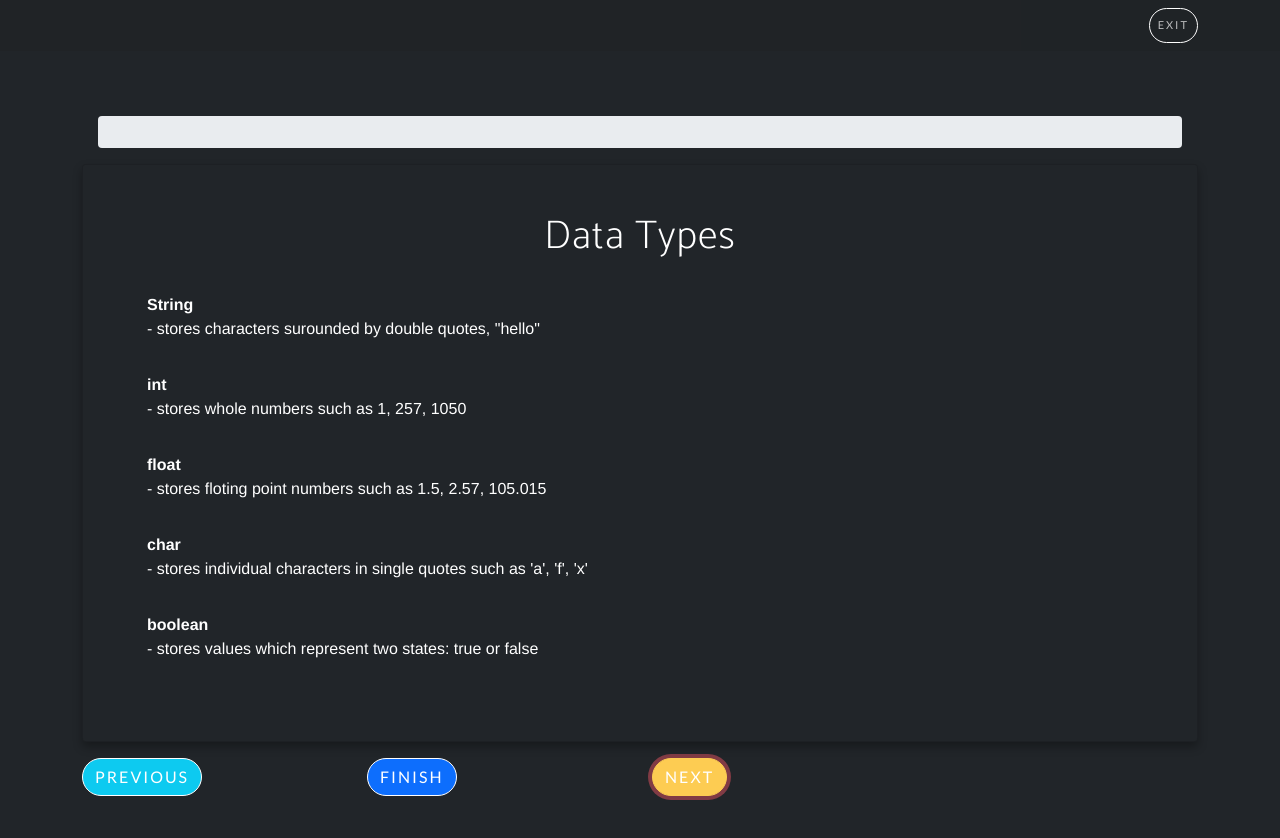
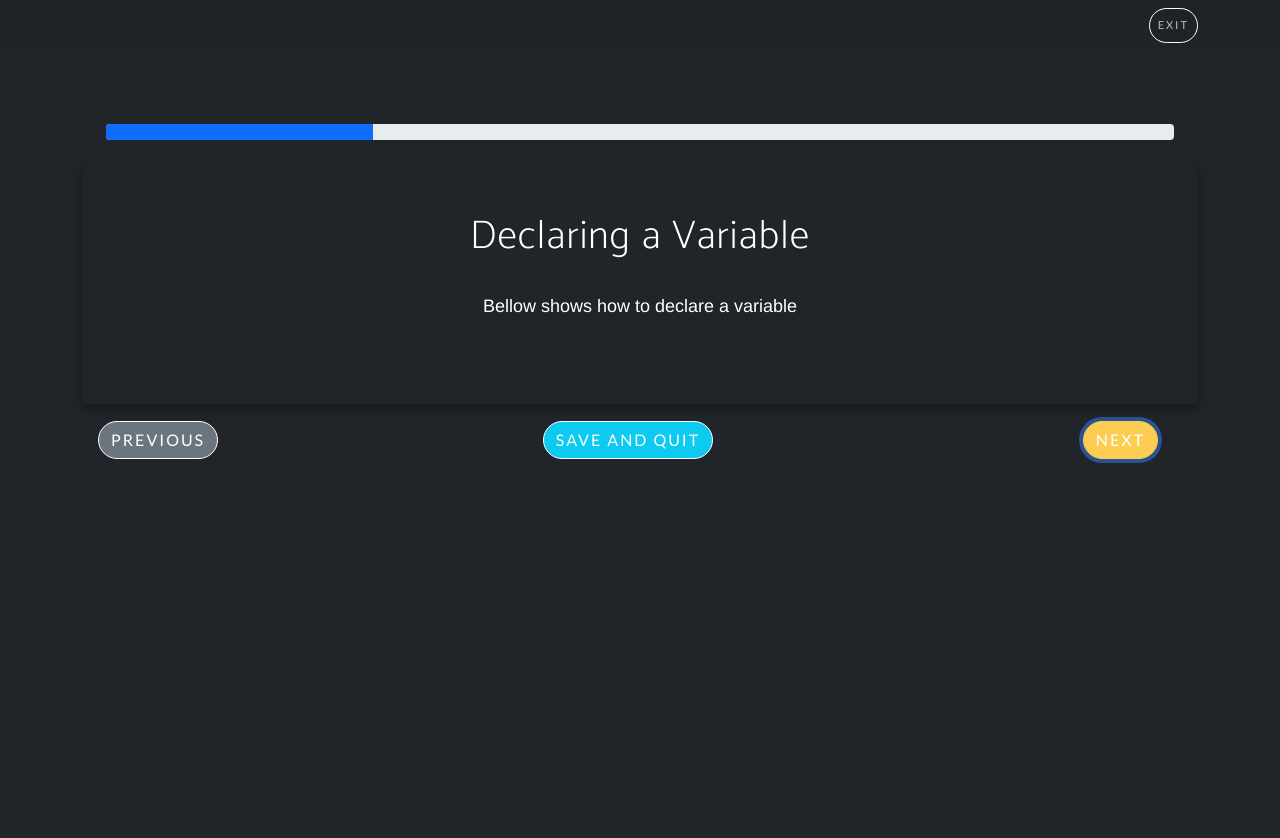
Before and after one commit to CockersGaming/CSCU9X5-Assignment, a plain HTML site: page java/l-var.html in a window 1280 px wide. Both pictures are taken after a click on the button "NEXT". After the commit the page ends 800 px from the top, so only its background shows below. Drawn offline with nearby package versions, Linux system fonts and the light colour scheme; a web font is replaced by a local one.

Commit message:
prototype update
bug: progress bar doesn't update when you load in
open on the last location

```diff
--- a/assets/js/learning.js
+++ b/assets/js/learning.js
@@ -1,3 +1,99 @@
 $(function() {
 
+    /**
+     * Slide Navigation
+     */
+
+    let slide // keep track of what slide you are on
+
+    // check previous location
+    if (window.localStorage.getItem('slide') === null) {
+        slide = 1
+    } else {
+        slide = window.localStorage.getItem('slide')
+    }
+
+    $('#slide-' + slide).css("display","block")
+    updateProgressBar(slide)
+    buttonVisability(slide)
+
+
+    // go to next slide
+    $('#next').on('click', function() {
+        $('#slide-' + slide).css("display","none")
+        slide++
+        buttonVisability(slide)
+        updateProgressBar(slide)
+        if(slide <= 5)
+            $('#slide-' + slide).css("display", "block")
+    })
+
+
+    // goto previous slide
+    $('#previous').on('click', function() {
+
+        $('#slide-' + slide).css("display","none")
+        slide--
+        buttonVisability(slide)
+        updateProgressBar(slide)
+        if(slide >= 1)
+            $('#slide-' + slide).css("display", "block")
+    })
+
+    // function to increment/decrement progress bar
+    function updateProgressBar(s) {
+        let value = 0
+
+        console.log(s)
+
+        switch(s) {
+            case 1:
+                value = 0
+                break
+
+            case 2:
+                value = 25
+                break
+
+            case 3:
+                value = 50
+                break
+
+            case 4:
+                value = 75
+                break
+
+            case 5:
+                value = 100
+                break
+        }
+
+        $('.progress-bar').css('width', value+'%').attr('aria-valuenow', value);
+    }
+
+    // function to change the usability of next and previous buttons
+    function buttonVisability(sl) {
+        if(sl >= 1 && sl <= 5) {
+            if(sl == 1) {
+                $('#next').prop('disabled', false)
+                $('#previous').prop('disabled', true)
+            } else if(sl > 1 && sl < 5) {
+                $('#next').prop('disabled', false)
+                $('#previous').prop('disabled', false)
+            } else if(sl == 5) {
+                $('#next').prop('disabled', true)
+                $('#previous').prop('disabled', false)
+            }
+        }
+    }
+
+    /**
+     * Save and Quit
+     */
+
+    $('#save').on('click', function() {
+        let currentSlide = slide
+        window.localStorage.setItem('slide', currentSlide)
+        window.location.href='../courses.html#courses';
+    })
 })
--- a/java/l-var.html
+++ b/java/l-var.html
@@ -14,9 +14,10 @@
         <link rel="stylesheet" href="https://cdnjs.cloudflare.com/ajax/libs/animate.css/3.5.2/animate.min.css"/>
         <link rel="stylesheet" href="https://cdnjs.cloudflare.com/ajax/libs/aos/2.3.4/aos.css"/>
         <link rel="stylesheet" href="../assets/css/main.css"/>
+        <script src="https://ajax.googleapis.com/ajax/libs/jquery/3.5.1/jquery.min.js"></script>
     </head>
 
-    <body class="bg-dark" id="page-top" data-bs-spy="scroll" data-bs-target="#mainNav" data-bs-offset="56">
+    <body class="bg-dark" id="page-top" data-bs-spy="scroll" data-bs-target="#mainNav" data-bs-offset="56" style="overflow: hidden;">
         <nav class="navbar navbar-light navbar-expand-lg fixed-top" id="mainNav" style="background: rgba(27,27,27,0.16);">
             <div class="container"><button data-bs-toggle="collapse" data-bs-target="#navbarResponsive" class="navbar-toggler float-end" aria-controls="navbarResponsive" aria-expanded="false" aria-label="Toggle navigation" style="border-style: none;"><i class="fa fa-bars" style="color: rgb(255,255,255);border-color: rgba(255,255,255,0);"></i></button>
                 <div class="collapse navbar-collapse" id="navbarResponsive">
@@ -28,18 +29,22 @@
         </nav>
         <section>
             <div class="container">
-                <div class="row m-2 p-2">
-                    <div class="progress p-3">
-                        <div class="progress-bar" role="progressbar" style="width: 25%" aria-valuenow="25" aria-valuemin="0" aria-valuemax="100"></div>
+                <div class="row p-4">
+                    <div class="col w-100">
+                        <div class="progress active">
+                            <div class="progress-bar" role="progressbar" aria-valuenow="0" aria-valuemin="0" aria-valuemax="100"></div>
+                        </div>
                     </div>
                 </div>
                 <div class="row">
-                    <div id="tab-1">
+                    <div class="col-md-12 mx-0">
+                        <div class="justify-content-center" style="display: none;" id="slide-1">
                             <div class="card bg-dark text-white p-5">
                                 <div class="card-title text-center">
                                     <h1>Data Types</h1>
                                 </div>
-                            <div class="card-body">
+                                <div class="card-body text-center">
+                                    <p>A data type is an attribute of data which is defined by the values it can take. It also allows the compiler/interpreter to understand how the programmer wants to use the data.</p>
                                     <dl>
                                         <dt>String</dt>
                                         <dd>- stores characters surounded by double quotes, "hello"</dd>
@@ -59,16 +64,61 @@
                                 </div>
                             </div>
                         </div>
+                        <div class="justify-content-center" style="display: none;" id="slide-2">
+                            <div class="card bg-dark text-white p-5">
+                                <div class="card-title text-center">
+                                    <h1>Declaring a Variable</h1>
                                 </div>
-                <div class="row mt-3">
-                    <div class="col-3">
-                        <button class="btn btn-info">Previous</button>
+                                <div class="card-body text-center">
+                                    <p>Bellow shows how to declare a variable</p>
+
                                 </div>
-                    <div class="col-3">
-                        <button class="btn btn-primary">Finish</button>
                             </div>
-                    <div class="col-3">
-                        <button class="btn btn-danger">Next</button>
+                        </div>
+                        <div class="justify-content-center" style="display: none;" id="slide-3">
+                            <div class="card bg-dark text-white p-5">
+                                <div class="card-title text-center">
+                                    <h1>Declaring a Variable</h1>
+                                </div>
+                                <div class="card-body text-center">
+                                    <p>Bellow shows how to declare a variable</p>
+
+                                </div>
+                            </div>
+                        </div>
+                        <div class="justify-content-center" style="display: none;" id="slide-4">
+                            <div class="card bg-dark text-white p-5">
+                                <div class="card-title text-center">
+                                    <h1>Declaring a Variable</h1>
+                                </div>
+                                <div class="card-body text-center">
+                                    <p>Bellow shows how to declare a variable</p>
+
+                                </div>
+                            </div>
+                        </div>
+                        <div class="justify-content-center" style="display: none;" id="slide-5">
+                            <div class="card bg-dark text-white p-5">
+                                <div class="card-title text-center">
+                                    <h1>Declaring a Variable</h1>
+                                </div>
+                                <div class="card-body text-center">
+                                    <p>Bellow shows how to declare a variable</p>
+
+                                </div>
+                            </div>
+                        </div>
+                    </div>
+                </div>
+                <div class="row w-100 p-3">
+                    <div class="col-4">
+                        <button id="previous" disabled type="button" class="btn btn-secondary">Previous</button>
+                    </div>
+                    <div class="col-4 text-center">
+                        <button id="save" type="button" class="btn btn-info">Save and Quit</button>
+                    </div>
+                    <div class="col-4">
+                        <button id="next" type="button" class="btn btn-primary" style="float: right;">Next</button>
                     </div>
                 </div>
             </div>
@@ -76,6 +126,8 @@
         <script src="../assets/bootstrap/js/bootstrap.min.js"></script>
         <script src="../assets/js/bs-init.js"></script>
         <script src="https://cdnjs.cloudflare.com/ajax/libs/aos/2.3.4/aos.js"></script>
+        <script src="https://cdn.jsdelivr.net/npm/js-cookie@3.0.1/dist/js.cookie.min.js"></script>
         <script src="../assets/js/main.js"></script>
+        <script src="../assets/js/learning.js"></script>
     </body>
 </html>
```
Lines whose indentation alone changed are shown as unchanged.
